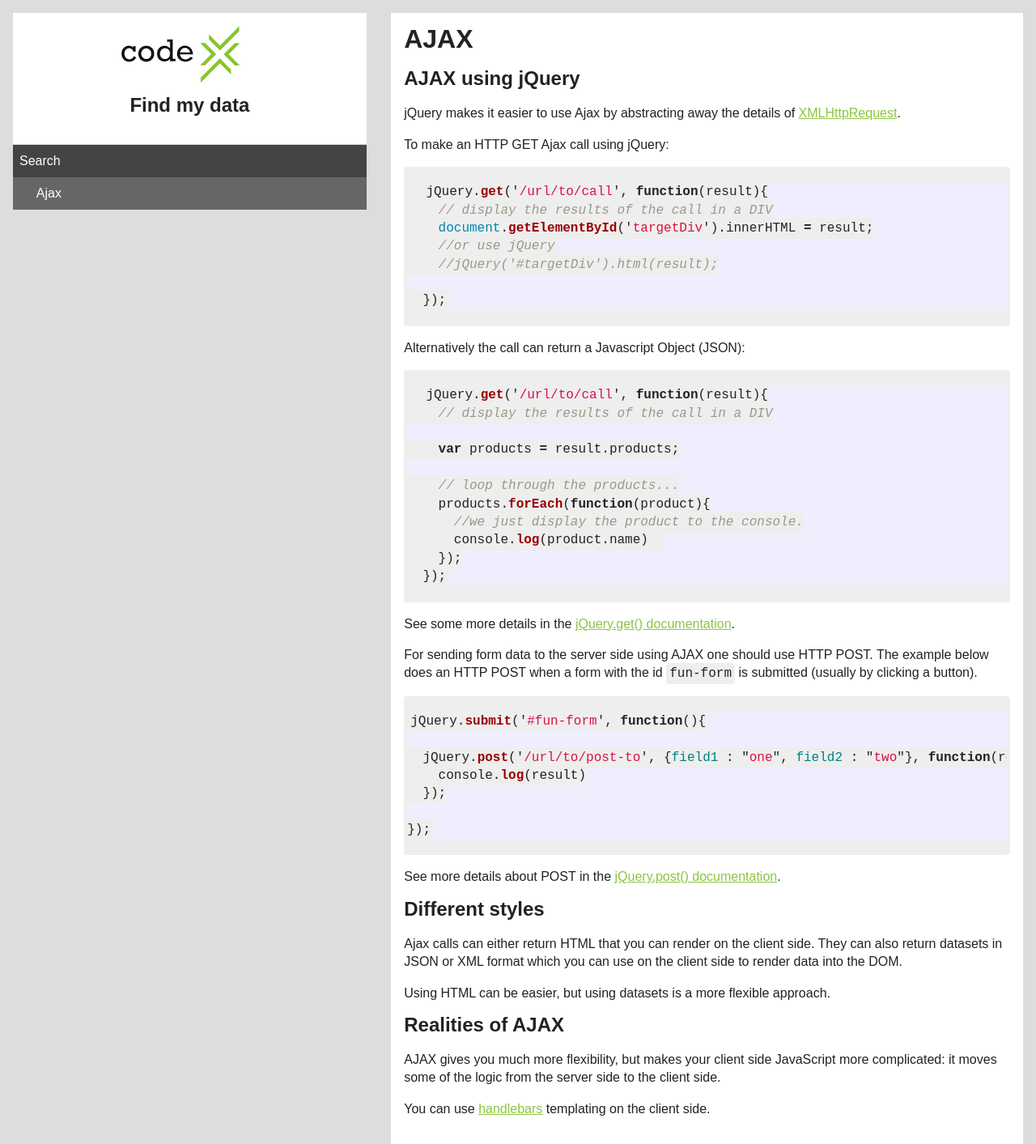
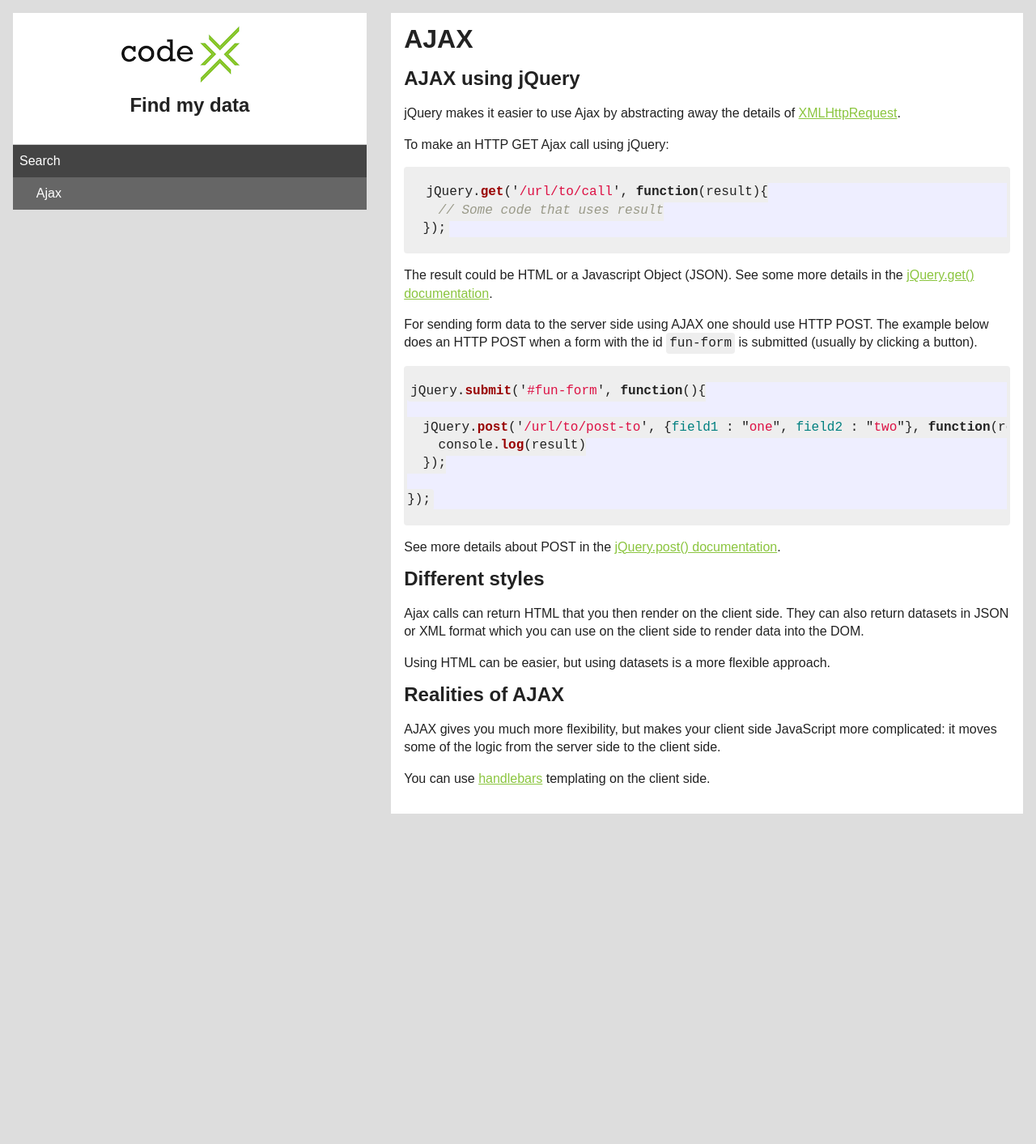
Before and after one commit to codex-academy/FindYourData, a Jekyll site: the page built from steps/ajax.md, in a window 1280 px wide. Shown: the whole page at 81% size. Built offline with Jekyll 4.4.1, drawn with Linux system fonts in a browser that asks for light colours; after the commit the page ends 1005 px from its top, so only the background shows below that.

Commit message:
Suggestion for crunching initial jQuery ajax

````diff
--- a/steps/ajax.md
+++ b/steps/ajax.md
@@ -11,31 +11,11 @@ To make an HTTP GET Ajax call using jQuery:
 
 ```javascript
   jQuery.get('/url/to/call', function(result){
-    // display the results of the call in a DIV
-    document.getElementById('targetDiv').innerHTML = result;
-    //or use jQuery
-    //jQuery('#targetDiv').html(result);
-
+    // Some code that uses result
   });
 ```
 
-Alternatively the call can return a Javascript Object (JSON):
-
-```javascript
-  jQuery.get('/url/to/call', function(result){
-    // display the results of the call in a DIV
-
-    var products = result.products;
-
-    // loop through the products...
-    products.forEach(function(product){
-      //we just display the product to the console.
-      console.log(product.name)
-    });
-  });
-```
-
-See some more details in the [jQuery.get() documentation](https://api.jquery.com/jquery.get/#jQuery-get-url-data-success-dataType).
+The result could be HTML or a Javascript Object (JSON). See some more details in the [jQuery.get() documentation](https://api.jquery.com/jquery.get/#jQuery-get-url-data-success-dataType).
 
 For sending form data to the server side using AJAX one should use HTTP POST. The example below does an HTTP POST when a form with the id `fun-form` is submitted (usually by clicking a button).
 
@@ -53,7 +33,7 @@ See more details about POST in the [jQuery.post() documentation](https://api.jqu
 
 ## Different styles
 
-Ajax calls can either return HTML that you can render on the client side. They can also return datasets in JSON or XML format which you can use on the client side to render data into the DOM.
+Ajax calls can return HTML that you then render on the client side. They can also return datasets in JSON or XML format which you can use on the client side to render data into the DOM.
 
 Using HTML can be easier, but using datasets is a more flexible approach.
 
````
